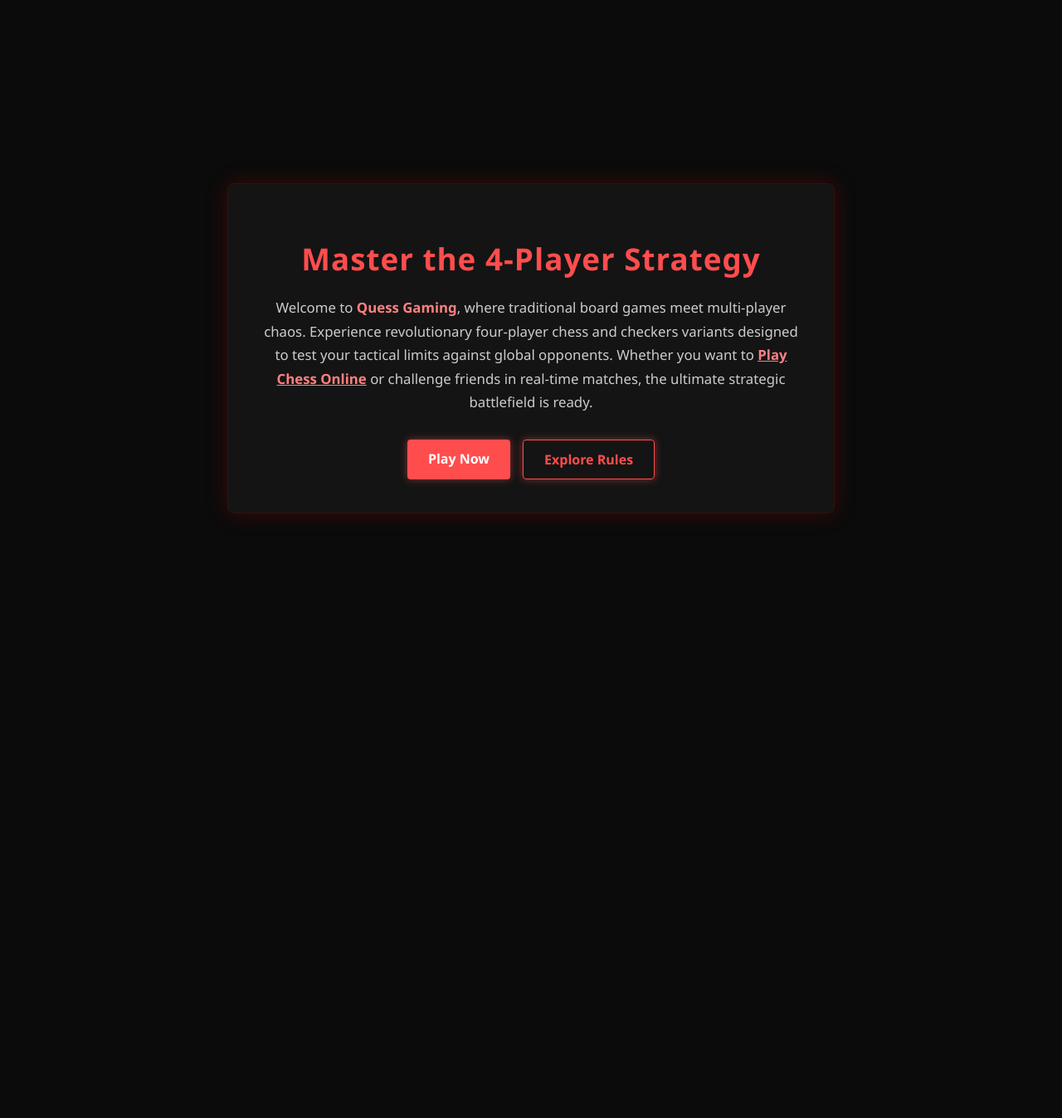
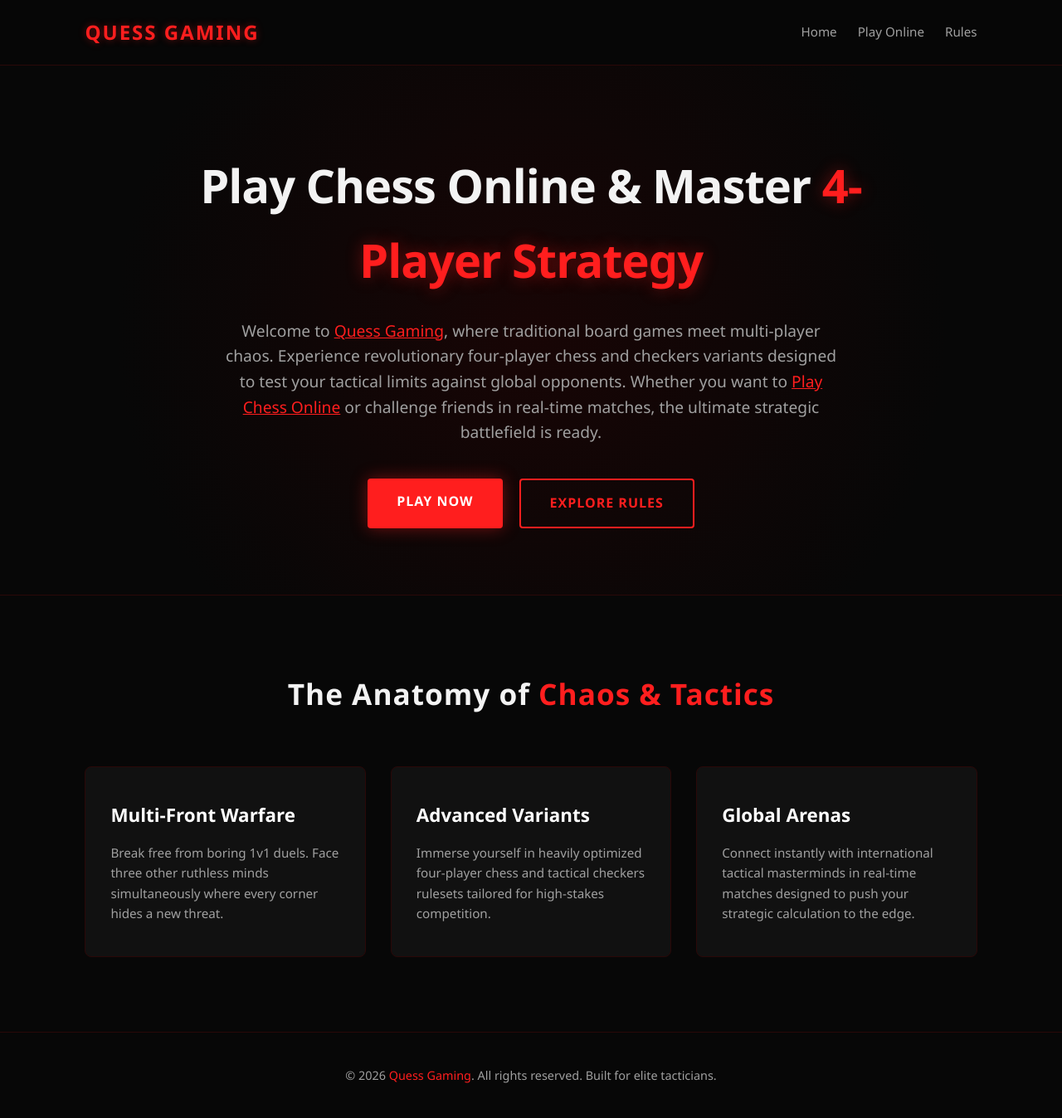
Before and after one commit to quessgaming/quess-gaming, a plain HTML site: page index.html in a window 1280 px wide. Shown: the whole page at 83% size. Before the commit the page ends 840 px from the top, so only its background shows below. Drawn offline with Linux system fonts and the light colour scheme.

Commit message:
Update index.html

```diff
--- a/index.html
+++ b/index.html
@@ -3,78 +3,259 @@
 <head>
     <meta charset="UTF-8">
     <meta name="viewport" content="width=device-width, initial-scale=1.0">
-    <title>Quess Gaming - Play Chess Online & Master 4-Player Strategy</title>
+    <title>Quess Gaming - Master the 4-Player Strategy</title>
     <style>
+        :root {
+            --bg-color: #070707;
+            --card-bg: #111111;
+            --border-color: #2a0808;
+            --accent-red: #ff1e1e;
+            --accent-glow: rgba(255, 30, 30, 0.4);
+            --text-main: #f3f3f3;
+            --text-muted: #a0a0a0;
+        }
+
+        * {
+            margin: 0;
+            padding: 0;
+            box-sizing: border-box;
+            font-family: 'Segoe UI', system-ui, -apple-system, sans-serif;
+        }
+
         body {
-            background-color: #0b0b0b;
-            color: #f1f1f1;
-            font-family: 'Segoe UI', Tahoma, Geneva, Verdana, sans-serif;
+            background-color: var(--bg-color);
+            color: var(--text-main);
+            overflow-x: hidden;
+            line-height: 1.6;
+        }
+
+        /* Header / Nav */
+        header {
             display: flex;
+            justify-content: space-between;
+            align-items: center;
+            padding: 20px 8%;
+            border-bottom: 1px solid var(--border-color);
+            background: rgba(7, 7, 7, 0.9);
+            position: sticky;
+            top: 0;
+            z-index: 1000;
+        }
+
+        .logo {
+            font-size: 1.5rem;
+            font-weight: 800;
+            color: var(--accent-red);
+            text-transform: uppercase;
+            letter-spacing: 2px;
+            text-decoration: none;
+            text-shadow: 0 0 10px var(--accent-glow);
+        }
+
+        .nav-links {
+            display: flex;
+            gap: 25px;
+            list-style: none;
+        }
+
+        .nav-links a {
+            color: var(--text-muted);
+            text-decoration: none;
+            transition: 0.3s;
+            font-size: 0.95rem;
+        }
+
+        .nav-links a:hover {
+            color: var(--accent-red);
+        }
+
+        /* Hero Section */
+        .hero {
+            display: flex;
+            flex-direction: column;
+            align-items: center;
             justify-content: center;
-            align-items: center;
-            min-height: 100vh;
-            margin: 0;
-            padding: 20px;
+            text-align: center;
+            padding: 100px 20px 80px 20px;
+            background: radial-gradient(circle at center, #180505 0%, var(--bg-color) 70%);
+            border-bottom: 1px solid var(--border-color);
         }
-        .container {
-            text-align: center;
-            max-width: 650px;
-            padding: 40px;
-            background: #141414;
-            border: 1px solid #331111;
-            box-shadow: 0 0 25px rgba(139, 0, 0, 0.4);
-            border-radius: 8px;
+
+        .hero h1 {
+            font-size: 3.5rem;
+            color: var(--text-main);
+            max-width: 900px;
+            margin-bottom: 25px;
+            font-weight: 900;
+            letter-spacing: -1px;
         }
-        h1 {
-            color: #ff4d4d;
-            font-size: 2.3rem;
-            margin-bottom: 20px;
+
+        .hero h1 span {
+            color: var(--accent-red);
+            text-shadow: 0 0 20px var(--accent-glow);
+        }
+
+        .hero p {
+            font-size: 1.2rem;
+            color: var(--text-muted);
+            max-width: 750px;
+            margin-bottom: 40px;
+        }
+
+        .hero p a {
+            color: var(--accent-red);
+            text-decoration: underline;
+        }
+
+        .cta-buttons {
+            display: flex;
+            gap: 20px;
+            flex-wrap: wrap;
+            justify-content: center;
+        }
+
+        .btn {
+            background-color: var(--accent-red);
+            color: #fff;
+            padding: 15px 35px;
+            font-size: 1rem;
+            font-weight: 700;
+            border-radius: 4px;
+            text-decoration: none;
+            box-shadow: 0 0 20px var(--accent-glow);
+            transition: 0.3s ease;
+            text-transform: uppercase;
             letter-spacing: 1px;
         }
-        p {
-            color: #cccccc;
-            line-height: 1.7;
-            margin-bottom: 30px;
-            font-size: 1.05rem;
+
+        .btn:hover {
+            background-color: #d91414;
+            transform: translateY(-2px);
+            box-shadow: 0 0 30px rgba(255, 30, 30, 0.7);
         }
-        .btn-group {
-            display: flex;
-            justify-content: center;
-            gap: 15px;
-            flex-wrap: wrap;
+
+        .btn-outline {
+            background-color: transparent;
+            border: 2px solid var(--accent-red);
+            color: var(--accent-red);
+            box-shadow: none;
         }
-        a.btn {
-            background-color: #ff4d4d;
-            color: #ffffff;
-            padding: 12px 25px;
+
+        .btn-outline:hover {
+            background-color: rgba(255, 30, 30, 0.1);
+            color: #fff;
+        }
+
+        /* Features Section */
+        .features {
+            padding: 90px 8%;
+            max-width: 1300px;
+            margin: 0 auto;
+        }
+
+        .section-title {
+            text-align: center;
+            font-size: 2.2rem;
+            margin-bottom: 60px;
+            letter-spacing: 1px;
+        }
+
+        .section-title span {
+            color: var(--accent-red);
+        }
+
+        .grid {
+            display: grid;
+            grid-template-columns: repeat(auto-fit, minmax(320px, 1fr));
+            gap: 30px;
+        }
+
+        .card {
+            background: var(--card-bg);
+            border: 1px solid var(--border-color);
+            padding: 40px 30px;
+            border-radius: 8px;
+            transition: 0.3s;
+            position: relative;
+        }
+
+        .card:hover {
+            border-color: var(--accent-red);
+            box-shadow: 0 0 20px rgba(255, 30, 30, 0.15);
+            transform: translateY(-5px);
+        }
+
+        .card h3 {
+            font-size: 1.4rem;
+            margin-bottom: 15px;
+            color: #fff;
+        }
+
+        .card p {
+            color: var(--text-muted);
+            font-size: 0.95rem;
+        }
+
+        /* Footer */
+        footer {
+            text-align: center;
+            padding: 40px 20px;
+            border-top: 1px solid var(--border-color);
+            color: var(--text-muted);
+            font-size: 0.9rem;
+        }
+
+        footer a {
+            color: var(--accent-red);
             text-decoration: none;
-            font-weight: bold;
-            border-radius: 4px;
-            box-shadow: 0 0 10px rgba(255, 77, 77, 0.5);
-            transition: 0.3s;
-        }
-        a.btn:hover {
-            background-color: #e03b3b;
-        }
-        a.btn-outline {
-            background-color: transparent;
-            color: #ff4d4d;
-            border: 1px solid #ff4d4d;
-        }
-        a.btn-outline:hover {
-            background-color: rgba(255, 77, 77, 0.1);
         }
     </style>
 </head>
 <body>
-    <div class="container">
-        <h1>Master the 4-Player Strategy</h1>
-        <p>Welcome to <b><a href="https://quessgaming.com" style="color: #ff8080; text-decoration: none;">Quess Gaming</a></b>, where traditional board games meet multi-player chaos. Experience revolutionary four-player chess and checkers variants designed to test your tactical limits against global opponents. Whether you want to <b><a href="https://quessgaming.com" style="color: #ff8080; text-decoration: underline;">Play Chess Online</a></b> or challenge friends in real-time matches, the ultimate strategic battlefield is ready.</p>
 
-        <div class="btn-group">
+    <!-- Header -->
+    <header>
+        <a href="https://quessgaming.com" class="logo">Quess Gaming</a>
+        <ul class="nav-links">
+            <li><a href="https://quessgaming.com">Home</a></li>
+            <li><a href="https://quessgaming.com">Play Online</a></li>
+            <li><a href="https://quessgaming.com">Rules</a></li>
+        </ul>
+    </header>
+
+    <!-- Hero Section -->
+    <section class="hero">
+        <h1>Play Chess Online & Master <span>4-Player Strategy</span></h1>
+        <p>Welcome to <a href="https://quessgaming.com">Quess Gaming</a>, where traditional board games meet multi-player chaos. Experience revolutionary four-player chess and checkers variants designed to test your tactical limits against global opponents. Whether you want to <a href="https://quessgaming.com">Play Chess Online</a> or challenge friends in real-time matches, the ultimate strategic battlefield is ready.</p>
+        <div class="cta-buttons">
             <a href="https://quessgaming.com" class="btn">Play Now</a>
             <a href="https://quessgaming.com" class="btn btn-outline">Explore Rules</a>
         </div>
-    </div>
+    </section>
+
+    <!-- Features Section -->
+    <section class="features">
+        <h2 class="section-title">The Anatomy of <span>Chaos & Tactics</span></h2>
+        <div class="grid">
+            <div class="card">
+                <h3>Multi-Front Warfare</h3>
+                <p>Break free from boring 1v1 duels. Face three other ruthless minds simultaneously where every corner hides a new threat.</p>
+            </div>
+            <div class="card">
+                <h3>Advanced Variants</h3>
+                <p>Immerse yourself in heavily optimized four-player chess and tactical checkers rulesets tailored for high-stakes competition.</p>
+            </div>
+            <div class="card">
+                <h3>Global Arenas</h3>
+                <p>Connect instantly with international tactical masterminds in real-time matches designed to push your strategic calculation to the edge.</p>
+            </div>
+        </div>
+    </section>
+
+    <!-- Footer -->
+    <footer>
+        <p>&copy; 2026 <a href="https://quessgaming.com">Quess Gaming</a>. All rights reserved. Built for elite tacticians.</p>
+    </footer>
+
 </body>
 </html>
```
